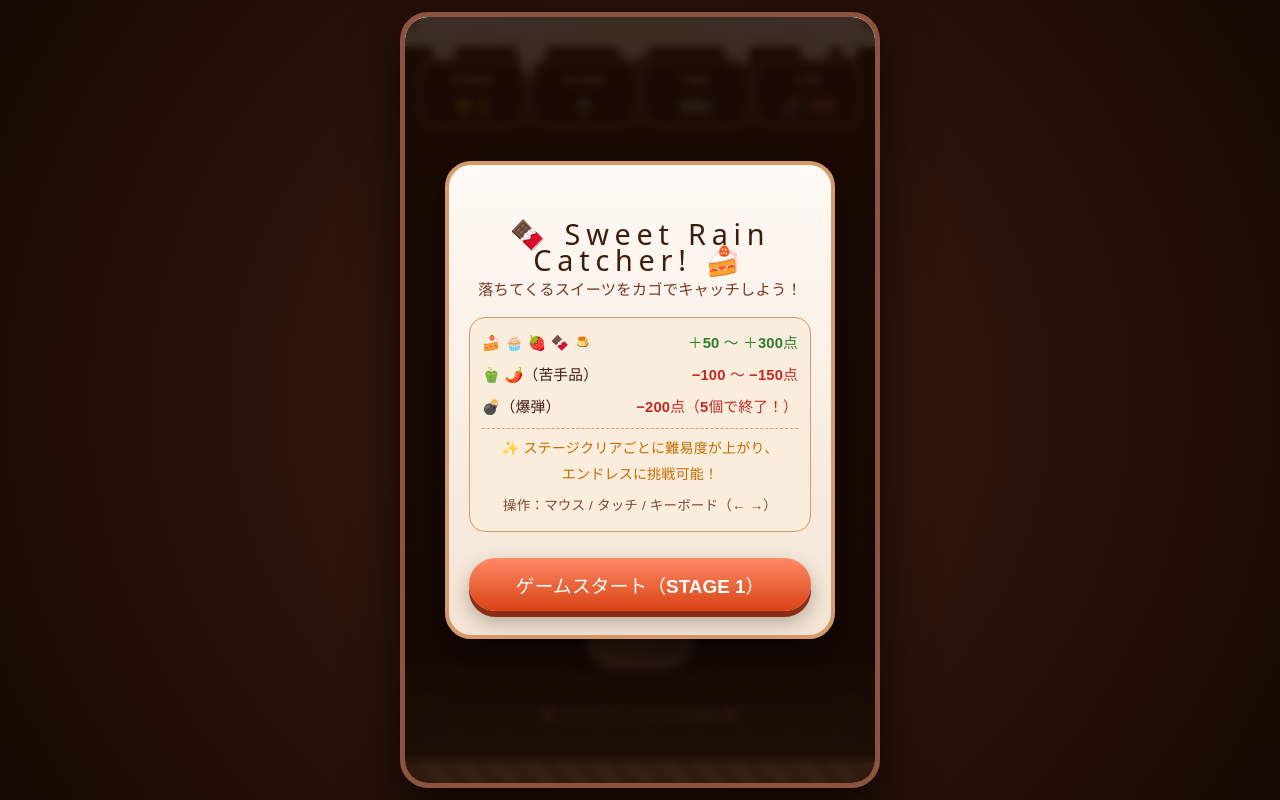
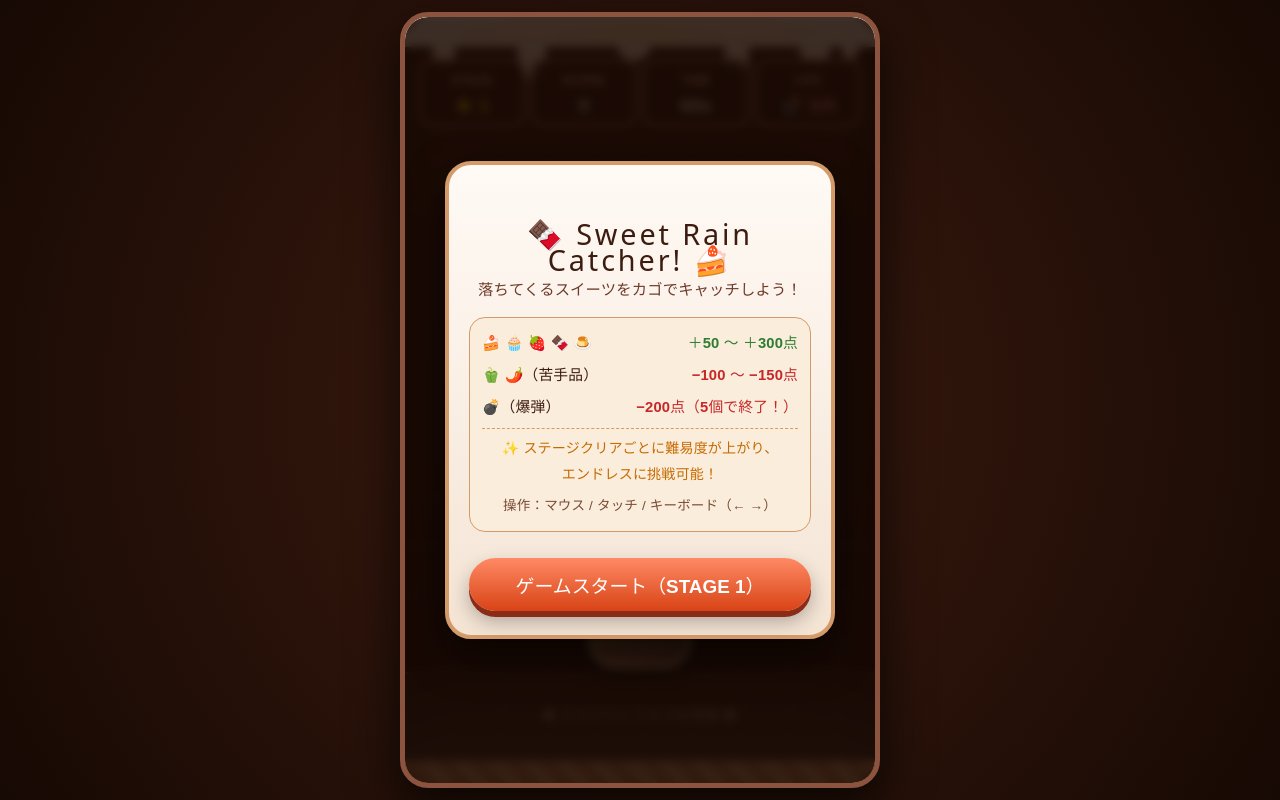
Before and after one commit to kkayanoshimada-source/sweet_rain_catcher, a React (Vite) app: page / in a window 1280 px wide. Built offline with nearby package versions, Linux system fonts and the light colour scheme.

Commit message:
bug fix6

```diff
--- a/src/App.css
+++ b/src/App.css
@@ -209,7 +209,7 @@ body,
   font-size: 1.6rem;
   color: #3d1c10;
   margin-bottom: 6px;
-  letter-spacing: 0.2em;
+  letter-spacing: 0.1em;
 }
 
 .game-subtitle {
```
